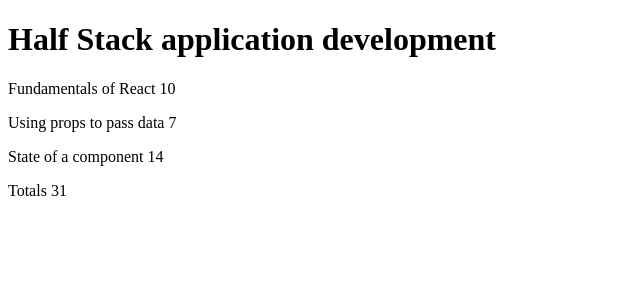
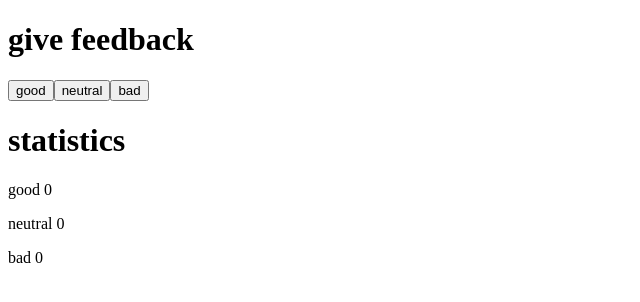
Before and after one commit to Diefat17/Part1, a React (Vite) app in the folder part1/: page / in a window 1280 px wide. Shown: the top 302 px of the page, without its empty margins (0-640 px from the left). Built offline with nearby package versions, Linux system fonts and the light colour scheme.

Commit message:
Exercise 1.6 done

```diff
--- a/part1/src/App.jsx
+++ b/part1/src/App.jsx
@@ -1,60 +1,34 @@
+import { useState } from 'react'
+
+
 const App = () => {
-  const course = {
-    name: 'Half Stack application development',
-    parts: [
-      {
-        name: 'Fundamentals of React',
-        exercises: 10
-      },
-      {
-        name: 'Using props to pass data',
-        exercises: 7
-      },
-      {
-        name: 'State of a component',
-        exercises: 14
-      }
-    ]
-  }
-
+  // guarda los clics de cada botón en su propio estado
+  const [good, setGood] = useState(0)
+  const [neutral, setNeutral] = useState(0)
+  const [bad, setBad] = useState(0)
 
   return (
     <div>
-      <Header course={course} />
-      <Content parts={course.parts} />
-      <Totals parts={course.parts} />
+      <h1>give feedback</h1>
+      <Botones handleClick= {() => setGood(good + 1)} text= "good"></Botones>
+      <Botones handleClick= {() => setNeutral(neutral + 1)} text= "neutral"></Botones>
+      <Botones handleClick= {() => setBad(bad + 1)} text= "bad"></Botones>
+      <h1>statistics</h1>
+      <Statics text="good" value={good}></Statics>
+      <Statics text="neutral" value={neutral}></Statics>
+      <Statics text="bad" value={bad}></Statics>
     </div>
   )
 }
 
-const Header = (props) => {
-  return <h1>{props.course.name}</h1>
+const Botones = (props) => {
+  return <button onClick={props.handleClick}>{props.text}</button>
 }
 
-const Content = (props) => {
-  return(
-    <>
-      <Part part = {props.parts[0].name} exercises = {props.parts[0].exercises}></Part>
-      <Part part = {props.parts[1].name} exercises = {props.parts[1].exercises}></Part>
-      <Part part = {props.parts[2].name} exercises = {props.parts[2].exercises}></Part>
-    </>
-  )
-
+const Statics = ({text, value}) => {
+  return <p>{text} {value}</p>
 }
 
-const Part = (props) => {
-  return(
-    <>
-      <p>{props.part} <span>{props.exercises}</span></p>
-    </>
-  )
-}
+export default App
 
-const Totals = (props) => {
-  return (
-    <>
-      <p>Totals {props.parts[0].exercises + props.parts[1].exercises + props.parts[2].exercises}</p>
-    </>
-  )
-}
-export default App
+//La funcion set counter se puede nombrar de cualquier manera
```
Also changed, not shown: part1/src/main.jsx (+7 -2 lines).
